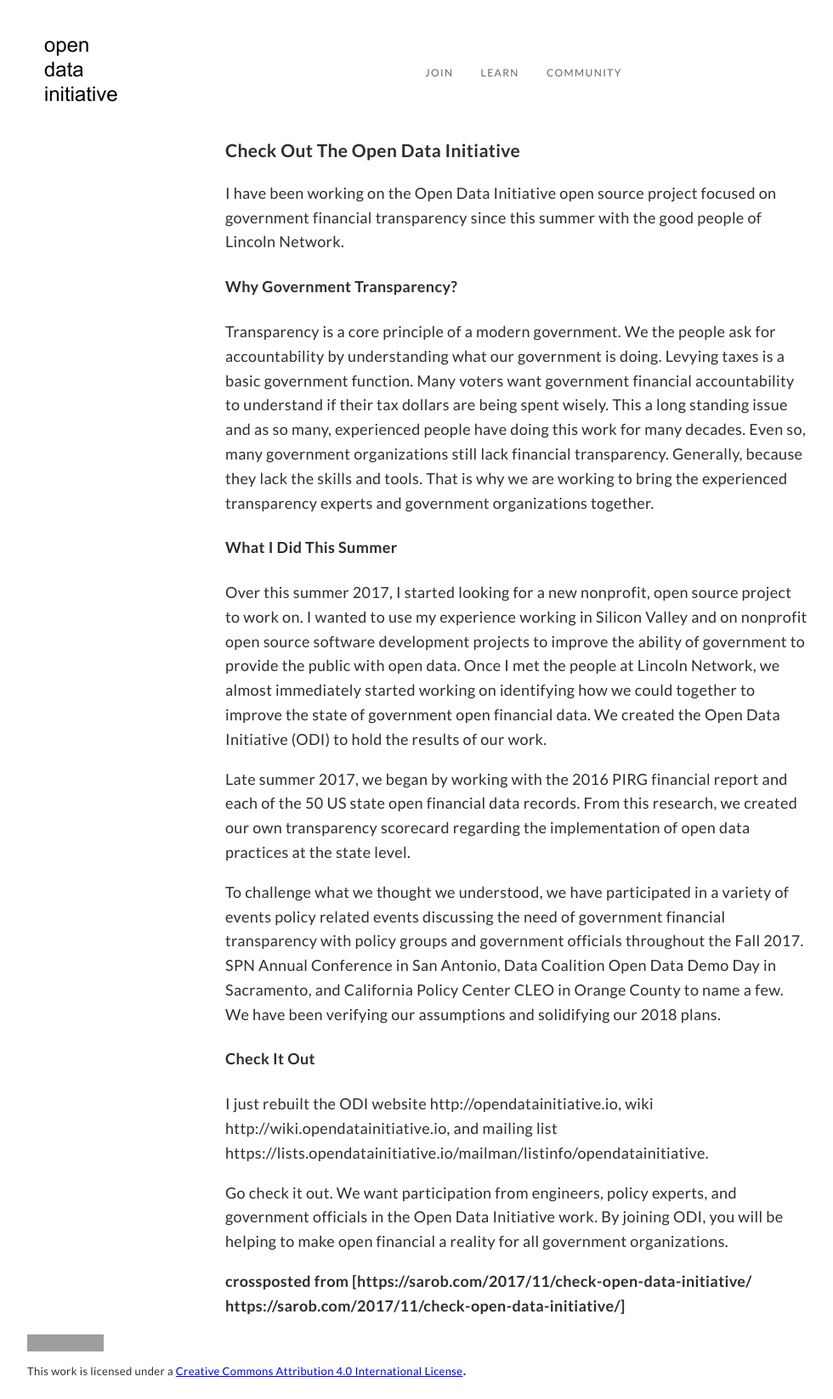
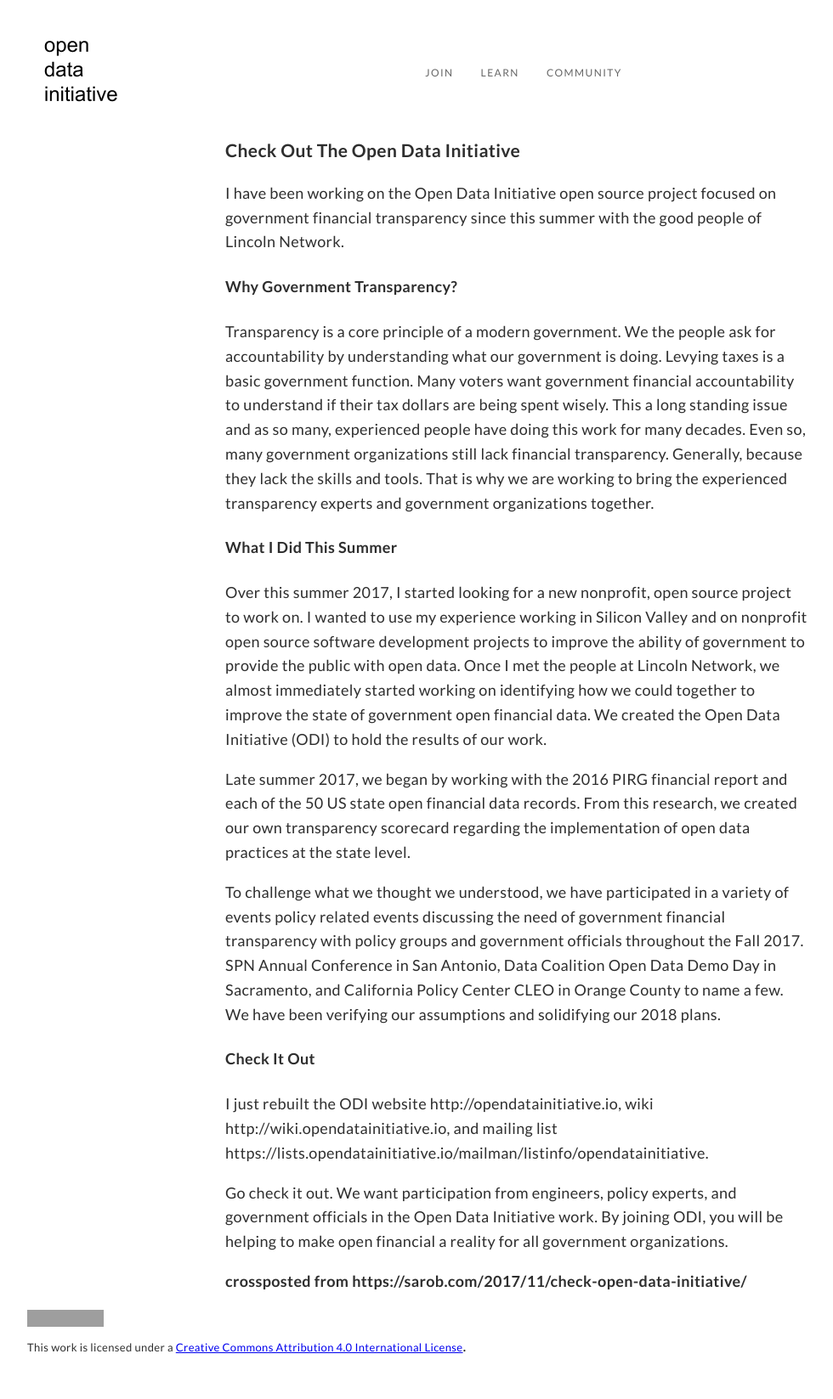
Before and after one commit to opendatainitiative/opendatainitiative.github.io, a Jekyll site: the page built from _posts/2017-11-20-check-out-the-open-data-Initiative.md, in a window 1280 px wide. Shown: the whole page at 85% size, without its empty margins (32-1012 px from the left). Built offline with Jekyll 4.4.1, drawn with Linux system fonts in a browser that asks for light colours; after the commit the page ends 1618 px from its top, so only the background shows below that; part of the change alters nothing that is shown; grey boxes are pictures that could not be loaded.

Commit message:
remove syntax error from news post

```diff
--- a/_posts/2017-11-20-check-out-the-open-data-Initiative.md
+++ b/_posts/2017-11-20-check-out-the-open-data-Initiative.md
@@ -23,4 +23,4 @@ I just rebuilt the ODI website http://opendatainitiative.io,  wiki http://wiki.o
 
 Go check it out. We want participation from engineers, policy experts, and government officials in the Open Data Initiative work. By joining ODI, you will be helping to make open financial a reality for all government organizations.
 
-**crossposted from [https://sarob.com/2017/11/check-open-data-initiative/ https://sarob.com/2017/11/check-open-data-initiative/]**
+**crossposted from https://sarob.com/2017/11/check-open-data-initiative/**
```
